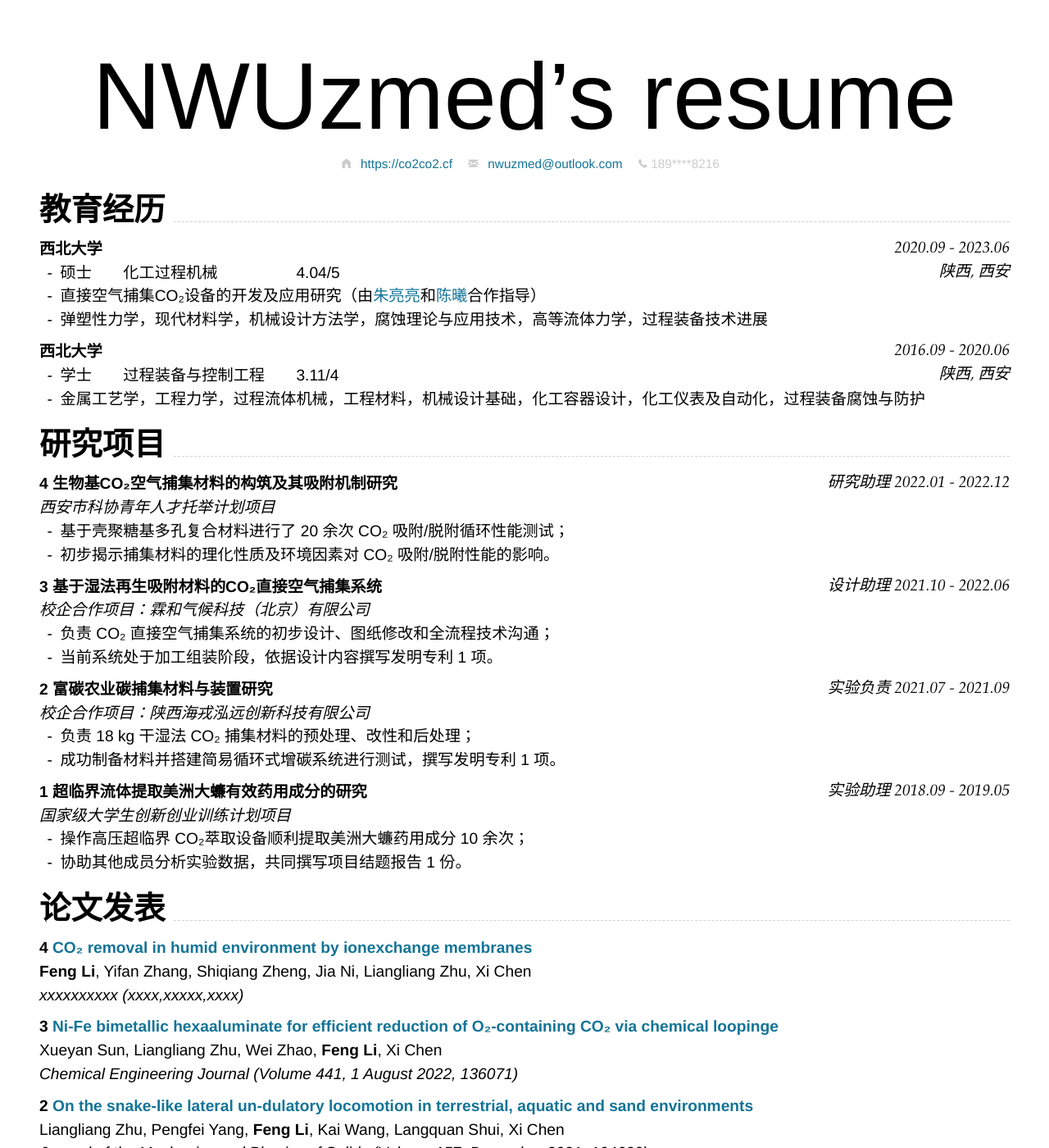
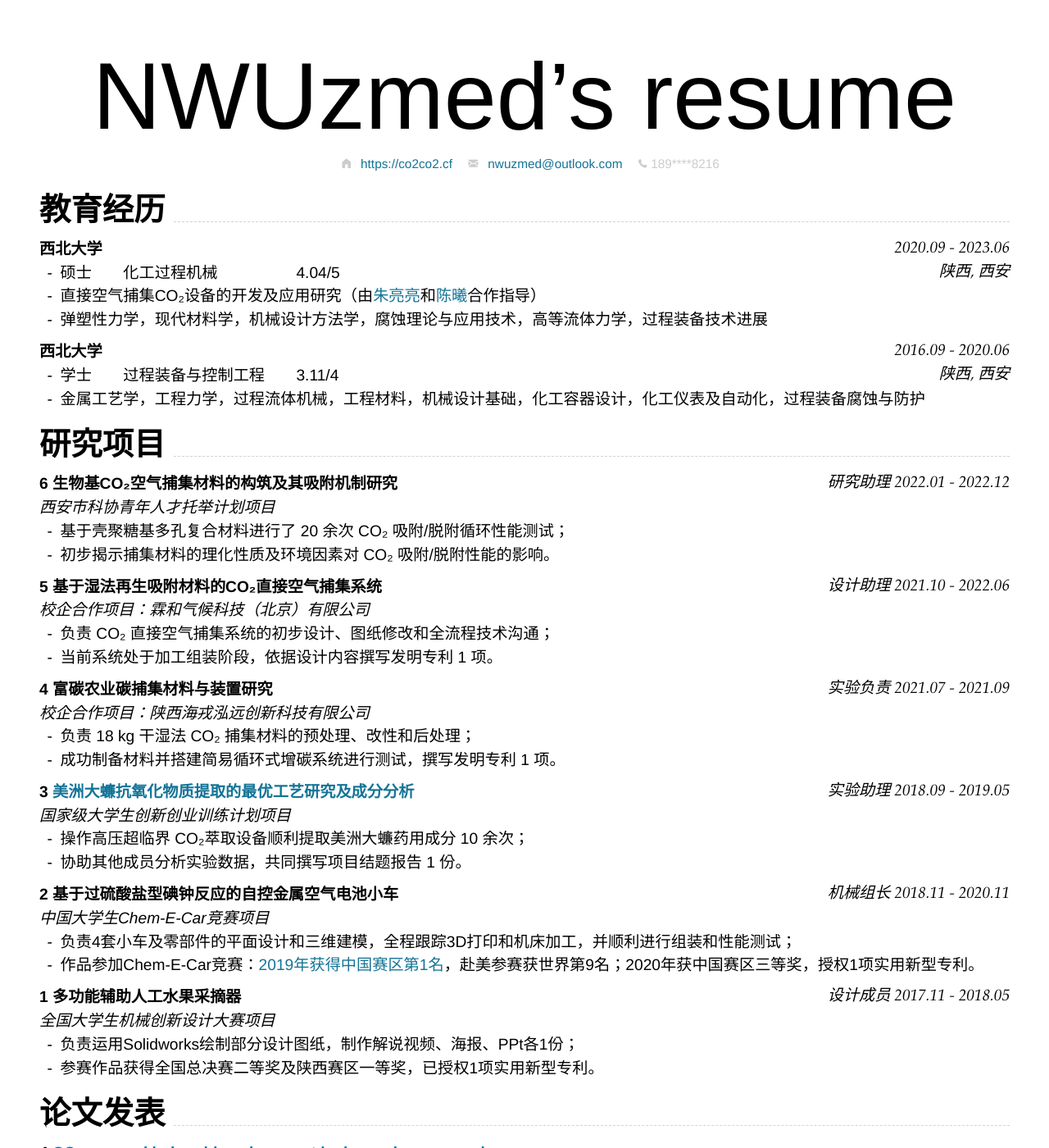
Before and after one commit to nwuzmedoutlook/resume, a Jekyll site: the page built from index.md, in a window 1280 px wide and 1400 px high. Shown: the whole window at 82% size. Built offline with Jekyll 4.4.1, drawn with Linux system fonts in a browser that asks for light colours; nearby versions of some CDN libraries; some of the changed text lies outside the part shown.

Commit message:
Update index.md

```diff
--- a/index.md
+++ b/index.md
@@ -46,25 +46,35 @@ Supported arguments:
 
 ## **研究项目**
 
-### **4 生物基CO₂空气捕集材料的构筑及其吸附机制研究**`研究助理 2022.01 - 2022.12`
+### **6 生物基CO₂空气捕集材料的构筑及其吸附机制研究**`研究助理 2022.01 - 2022.12`
 _西安市科协青年人才托举计划项目_<br>
 - 基于壳聚糖基多孔复合材料进行了 20 余次 CO₂ 吸附/脱附循环性能测试；
 - 初步揭示捕集材料的理化性质及环境因素对 CO₂ 吸附/脱附性能的影响。
 
-### **3 基于湿法再生吸附材料的CO₂直接空气捕集系统** `设计助理 2021.10 - 2022.06`
+### **5 基于湿法再生吸附材料的CO₂直接空气捕集系统** `设计助理 2021.10 - 2022.06`
 _校企合作项目：霖和气候科技（北京）有限公司_<br>
 - 负责 CO₂ 直接空气捕集系统的初步设计、图纸修改和全流程技术沟通；
 - 当前系统处于加工组装阶段，依据设计内容撰写发明专利 1 项。
 
-### **2 富碳农业碳捕集材料与装置研究** `实验负责 2021.07 - 2021.09`
+### **4 富碳农业碳捕集材料与装置研究** `实验负责 2021.07 - 2021.09`
 _校企合作项目：陕西海戎泓远创新科技有限公司_<br>
 - 负责 18 kg 干湿法 CO₂ 捕集材料的预处理、改性和后处理；
 - 成功制备材料并搭建简易循环式增碳系统进行测试，撰写发明专利 1 项。
 
-### **1 超临界流体提取美洲大蠊有效药用成分的研究** `实验助理 2018.09 - 2019.05`
+### **3 [美洲大蠊抗氧化物质提取的最优工艺研究及成分分析](http://gjcxcy.bjtu.edu.cn/NewLXItemListForStudentDetail.aspx?ItemNo=278955&year=2018&type=student&IsLXItem=0)** `实验助理 2018.09 - 2019.05`
 _国家级大学生创新创业训练计划项目_<br>
 - 操作高压超临界 CO₂萃取设备顺利提取美洲大蠊药用成分 10 余次；
 - 协助其他成员分析实验数据，共同撰写项目结题报告 1 份。
+
+### **2 基于过硫酸盐型碘钟反应的自控金属空气电池小车** `机械组长 2018.11 - 2020.11`
+_中国大学生Chem-E-Car竞赛项目_<br>
+- 负责4套小车及零部件的平面设计和三维建模，全程跟踪3D打印和机床加工，并顺利进行组装和性能测试；
+- 作品参加Chem-E-Car竞赛：[2019年获得中国赛区第1名](http://jyt.shaanxi.gov.cn/jynews/mtsj/201905/27/90745.html)，赴美参赛获世界第9名；2020年获中国赛区三等奖，授权1项实用新型专利。
+
+### **1 多功能辅助人工水果采摘器** `设计成员 2017.11 - 2018.05`
+_全国大学生机械创新设计大赛项目_<br>
+- 负责运用Solidworks绘制部分设计图纸，制作解说视频、海报、PPt各1份；
+- 参赛作品获得全国总决赛二等奖及陕西赛区一等奖，已授权1项实用新型专利。
 
 ## **论文发表**
 
@@ -137,6 +147,10 @@ _[实用新型], 授权公布号：CN208956465U，授权公告日：2019.06.11_<
 - 负责暖通设备供应商搜集、供采双方撮合及网站后台数据录入；
 - 协助集采经理日常工作，日均审核供应商及采购商信息 20 余家。
 
+### **[化工学院团委科技部](https://www.glodon.com/)** `部员/副部/部长 2018.07 - 2018.09`
+- 策划和组织化工学院“学术月”活动 2 次，累计参与学生达 600 人；
+- 开展 200 人以上学科竞赛经验交流会 8 场，公开举办软件技能培训 5 次。
+
 ### **[长安大学现代工程训练中心](https://gcxlzx.chd.edu.cn/)，金属加工工艺实习** `2017.07 - 2017.08`
 - 车工，铣工，线切割，数控车，数控铣，钳工，焊接，砂型铸造，热处理等；
 - AutoCAD，Solidworks，ANSYS等软件实训。
@@ -193,6 +202,11 @@ Annual Student Conference Chem-E-Car Competition® 9th Place `ORLANDO, FL 2019.1
 **中国机械工程学会（CMES）会员**，E012501953T `2019.02.28 - 今` <br>
 **中国化工学会（CIESC）会员**，E350013693S `2017.10.08 - 今` <br>
 
+## **合作伙伴**
+
+[**Zenglian Liu**](https://nwuzmed.ga/), Shaanxi Normal University `2021.08 - 今` <br>
+[**Erkang Yang**](https://nwuzmed.ga/), Xi’an University of Architecture and Technology `2021.06 - 今` <br>
+
 <br>
 <br>
 <br>
```
Also changed, not shown: other parts of index.md (+0 -5 lines).
